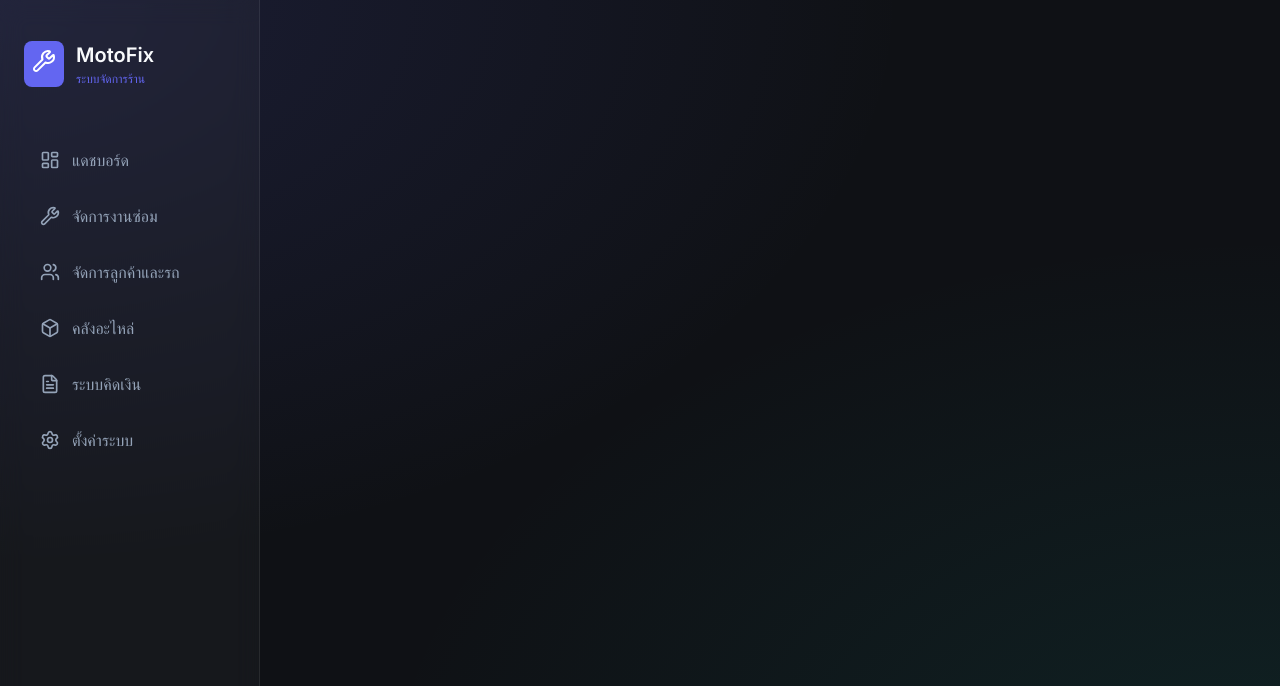
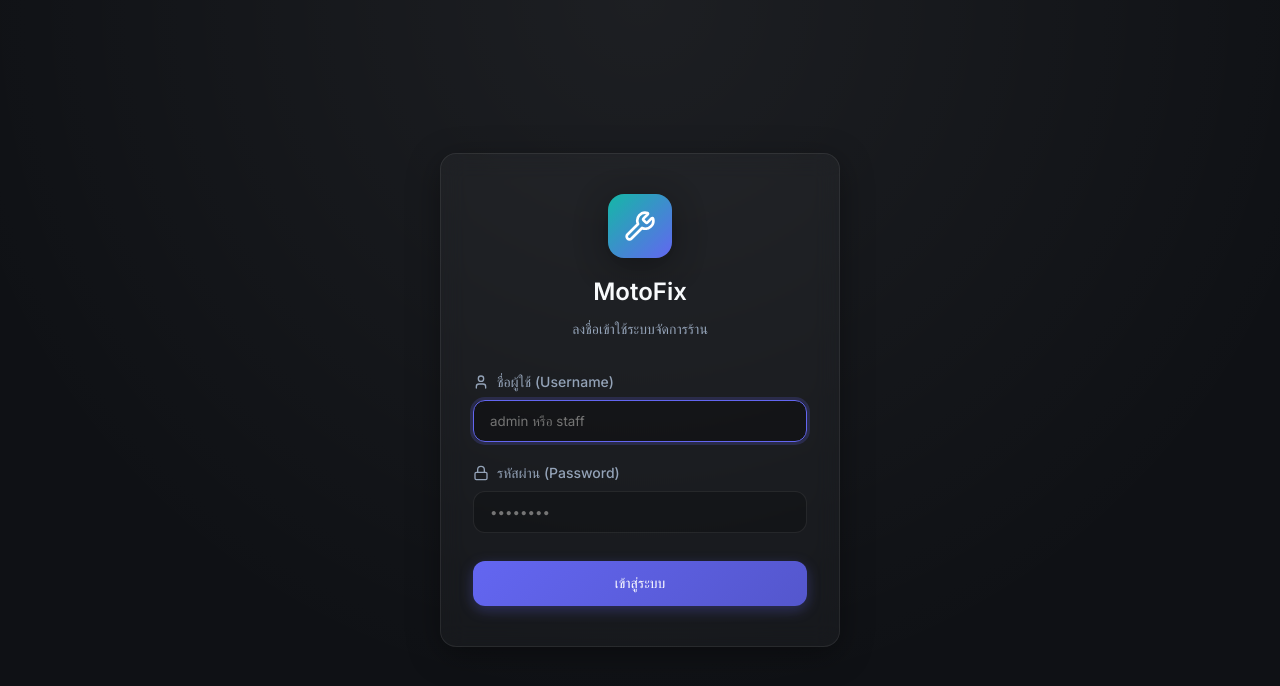
Before and after one commit to nutppp002/Nutracing, a React app: page /login in a window 1280 px wide. Shown: the top 686 px of the page. Built offline with nearby package versions, Linux system fonts and the light colour scheme; no server answers; the HTML template or start-up script is replaced by a standard one.

Commit message:
feat: add user login and role-based access control

```diff
--- a/src/App.jsx
+++ b/src/App.jsx
@@ -1,5 +1,8 @@
-import { BrowserRouter as Router, Routes, Route } from 'react-router-dom';
+import { BrowserRouter as Router, Routes, Route, Navigate } from 'react-router-dom';
 import './index.css';
+import { useEffect } from 'react';
+import { useLocalStorage } from './hooks/useLocalStorage';
+import { AuthProvider, useAuth } from './contexts/AuthContext';
 
 // Layout
 import { Sidebar } from './components/Sidebar';
@@ -10,16 +13,24 @@ import { Dashboard } from './pages/Dashboard';
 import { Jobs } from './pages/Jobs';
 import { Inventory } from './pages/Inventory';
 import { Customers } from './pages/Customers';
-
-// Dummy Pages (to be implemented)
-
 import { Billing } from './pages/Billing';
 import { Settings } from './pages/Settings';
+import { Login } from './pages/Login';
 
-import { useEffect } from 'react';
-import { useLocalStorage } from './hooks/useLocalStorage';
+const ProtectedRoute = ({ children, allowedRoles }) => {
+  const { currentUser } = useAuth();
 
-function App() {
+  if (!currentUser) return <Navigate to="/login" replace />;
+
+  if (allowedRoles && !allowedRoles.includes(currentUser.role)) {
+    return <Navigate to="/" replace />; // Redirect to dashboard if not allowed
+  }
+
+  return children;
+};
+
+const AppContent = () => {
+  const { currentUser } = useAuth();
   const [settings] = useLocalStorage('motofix_settings', { themeColor: '#6366f1' });
 
   useEffect(() => {
@@ -29,22 +40,46 @@ function App() {
     }
   }, [settings?.themeColor]);
 
+  if (!currentUser) {
     return (
-    <Router>
+      <Routes>
+        <Route path="/login" element={<Login />} />
+        <Route path="*" element={<Navigate to="/login" replace />} />
+      </Routes>
+    );
+  }
+
+  return (
     <div className="app-container">
       <Sidebar />
       <main className="main-content">
         <Routes>
-            <Route path="/" element={<Dashboard />} />
-            <Route path="/jobs" element={<Jobs />} />
-            <Route path="/customers" element={<Customers />} />
-            <Route path="/inventory" element={<Inventory />} />
-            <Route path="/billing" element={<Billing />} />
-            <Route path="/settings" element={<Settings />} />
+          <Route path="/login" element={<Navigate to="/" replace />} />
+
+          {/* Accessible by everyone */}
+          <Route path="/" element={<ProtectedRoute><Dashboard /></ProtectedRoute>} />
+          <Route path="/jobs" element={<ProtectedRoute><Jobs /></ProtectedRoute>} />
+          <Route path="/customers" element={<ProtectedRoute><Customers /></ProtectedRoute>} />
+          <Route path="/inventory" element={<ProtectedRoute><Inventory /></ProtectedRoute>} />
+
+          {/* Accessible by admin only */}
+          <Route path="/billing" element={<ProtectedRoute allowedRoles={['admin']}><Billing /></ProtectedRoute>} />
+          <Route path="/settings" element={<ProtectedRoute allowedRoles={['admin']}><Settings /></ProtectedRoute>} />
+
+          <Route path="*" element={<Navigate to="/" replace />} />
         </Routes>
       </main>
     </div>
+  );
+};
+
+function App() {
+  return (
+    <AuthProvider>
+      <Router>
+        <AppContent />
       </Router>
+    </AuthProvider>
   );
 }
 
--- a/src/components/Sidebar.jsx
+++ b/src/components/Sidebar.jsx
@@ -1,21 +1,24 @@
 import { Link, useLocation } from 'react-router-dom';
-import { LayoutDashboard, Wrench, Users, Box, FileText, Settings } from 'lucide-react';
+import { LayoutDashboard, Wrench, Users, Box, FileText, Settings, LogOut } from 'lucide-react';
 import { useLocalStorage } from '../hooks/useLocalStorage';
+import { useAuth } from '../contexts/AuthContext';
 
 export const Sidebar = () => {
   const location = useLocation();
   const [settings] = useLocalStorage('motofix_settings', { storeName: 'MotoFix' });
+  const { currentUser, logout } = useAuth();
+
   const navItems = [
-    { name: 'แดชบอร์ด', path: '/', icon: <LayoutDashboard size={20} /> },
-    { name: 'จัดการงานซ่อม', path: '/jobs', icon: <Wrench size={20} /> },
-    { name: 'จัดการลูกค้าและรถ', path: '/customers', icon: <Users size={20} /> },
-    { name: 'คลังอะไหล่', path: '/inventory', icon: <Box size={20} /> },
-    { name: 'ระบบคิดเงิน', path: '/billing', icon: <FileText size={20} /> },
-    { name: 'ตั้งค่าระบบ', path: '/settings', icon: <Settings size={20} /> },
-  ];
+    { name: 'แดชบอร์ด', path: '/', icon: <LayoutDashboard size={20} />, roles: ['admin', 'user'] },
+    { name: 'จัดการงานซ่อม', path: '/jobs', icon: <Wrench size={20} />, roles: ['admin', 'user'] },
+    { name: 'จัดการลูกค้าและรถ', path: '/customers', icon: <Users size={20} />, roles: ['admin', 'user'] },
+    { name: 'คลังอะไหล่', path: '/inventory', icon: <Box size={20} />, roles: ['admin', 'user'] },
+    { name: 'ระบบคิดเงิน', path: '/billing', icon: <FileText size={20} />, roles: ['admin'] },
+    { name: 'ตั้งค่าระบบ', path: '/settings', icon: <Settings size={20} />, roles: ['admin'] },
+  ].filter(item => item.roles.includes(currentUser?.role));
 
   return (
-    <aside className="sidebar">
+    <aside className="sidebar" style={{ display: 'flex', flexDirection: 'column' }}>
       <div style={{ padding: '1rem 0', marginBottom: '2rem', display: 'flex', alignItems: 'center', gap: '0.75rem' }}>
         <div style={{ background: 'var(--primary)', padding: '0.5rem', borderRadius: '8px' }}>
           <Wrench size={24} color="white" />
@@ -64,6 +67,35 @@ export const Sidebar = () => {
           );
         })}
       </nav>
+
+      <div style={{ marginTop: 'auto', paddingTop: '2rem' }}>
+        <button
+          onClick={logout}
+          style={{
+            display: 'flex',
+            alignItems: 'center',
+            gap: '0.75rem',
+            padding: '0.75rem 1rem',
+            width: '100%',
+            background: 'transparent',
+            color: 'var(--danger)',
+            border: 'none',
+            borderRadius: 'var(--radius-md)',
+            cursor: 'pointer',
+            transition: 'all 0.2s',
+            fontWeight: '500'
+          }}
+          onMouseEnter={(e) => {
+            e.currentTarget.style.background = 'rgba(239, 68, 68, 0.1)';
+          }}
+          onMouseLeave={(e) => {
+            e.currentTarget.style.background = 'transparent';
+          }}
+        >
+          <LogOut size={20} />
+          ออกจากระบบ
+        </button>
+      </div>
     </aside>
   );
 };
--- /dev/null
+++ b/src/contexts/AuthContext.jsx
@@ -0,0 +1,62 @@
+import { createContext, useContext, useState, useEffect } from 'react';
+import { useLocalStorage } from '../hooks/useLocalStorage';
+
+const AuthContext = createContext();
+
+const defaultUsers = [
+  { username: 'admin', password: 'admin123', role: 'admin', name: 'ผู้ดูแลระบบ' },
+  { username: 'staff', password: 'staff123', role: 'user', name: 'พนักงานช่าง' }
+];
+
+export function AuthProvider({ children }) {
+  const [users, setUsers] = useLocalStorage('motofix_users', defaultUsers);
+  const [currentUser, setCurrentUser] = useState(null);
+  const [isLoading, setIsLoading] = useState(true);
+
+  useEffect(() => {
+    // Load session from purely local browser storage (NOT synced to server)
+    const savedSession = window.localStorage.getItem('motofix_local_session');
+    if (savedSession) {
+      try {
+        const user = JSON.parse(savedSession);
+        // Verify user still exists in synced users list
+        const isValid = users.some(u => u.username === user.username && u.password === user.password);
+        if (isValid) {
+          setCurrentUser(user);
+        } else {
+          window.localStorage.removeItem('motofix_local_session');
+        }
+      } catch (e) {
+        console.error(e);
+      }
+    }
+    setIsLoading(false);
+  }, [users]);
+
+  const login = (username, password) => {
+    const user = users.find(u => u.username === username && u.password === password);
+    if (user) {
+      setCurrentUser(user);
+      window.localStorage.setItem('motofix_local_session', JSON.stringify(user));
+      return { success: true };
+    }
+    return { success: false, message: 'ชื่อผู้ใช้ หรือ รหัสผ่านไม่ถูกต้อง' };
+  };
+
+  const logout = () => {
+    setCurrentUser(null);
+    window.localStorage.removeItem('motofix_local_session');
+  };
+
+  if (isLoading) return null;
+
+  return (
+    <AuthContext.Provider value={{ currentUser, login, logout, users, setUsers }}>
+      {children}
+    </AuthContext.Provider>
+  );
+}
+
+export function useAuth() {
+  return useContext(AuthContext);
+}
--- /dev/null
+++ b/src/pages/Login.jsx
@@ -0,0 +1,115 @@
+import { useState } from 'react';
+import { useAuth } from '../contexts/AuthContext';
+import { useLocalStorage } from '../hooks/useLocalStorage';
+import { Wrench, Lock, User, AlertCircle } from 'lucide-react';
+
+export const Login = () => {
+  const { login } = useAuth();
+  const [settings] = useLocalStorage('motofix_settings', { storeName: 'MotoFix', themeColor: '#6366f1' });
+
+  const [username, setUsername] = useState('');
+  const [password, setPassword] = useState('');
+  const [error, setError] = useState('');
+
+  const handleSubmit = (e) => {
+    e.preventDefault();
+    setError('');
+
+    if (!username || !password) {
+      setError('กรุณากรอกข้อมูลให้ครบถ้วน');
+      return;
+    }
+
+    const result = login(username, password);
+    if (!result.success) {
+      setError(result.message);
+    }
+  };
+
+  return (
+    <div style={{
+      minHeight: '100vh',
+      display: 'flex',
+      alignItems: 'center',
+      justifyContent: 'center',
+      background: 'var(--bg-dark)',
+      backgroundImage: 'radial-gradient(circle at 50% 0%, var(--bg-panel-hover), transparent 70%)',
+      padding: '1rem'
+    }}>
+      <div className="glass-panel animate-fade-in" style={{ width: '100%', maxWidth: '400px', padding: '2.5rem 2rem' }}>
+
+        <div style={{ textAlign: 'center', marginBottom: '2rem' }}>
+          <div style={{
+            width: '64px',
+            height: '64px',
+            background: 'linear-gradient(135deg, var(--accent), var(--primary))',
+            borderRadius: '16px',
+            display: 'flex',
+            alignItems: 'center',
+            justifyContent: 'center',
+            margin: '0 auto 1rem',
+            boxShadow: 'var(--shadow-glass)'
+          }}>
+            <Wrench size={32} color="white" />
+          </div>
+          <h1 style={{ fontSize: '1.5rem', marginBottom: '0.5rem', color: 'var(--text-main)' }}>
+            {settings?.storeName || 'MotoFix'}
+          </h1>
+          <p style={{ color: 'var(--text-muted)', fontSize: '0.875rem' }}>ลงชื่อเข้าใช้ระบบจัดการร้าน</p>
+        </div>
+
+        {error && (
+          <div style={{
+            background: 'rgba(239, 68, 68, 0.1)',
+            border: '1px solid rgba(239, 68, 68, 0.2)',
+            color: 'var(--danger)',
+            padding: '0.75rem 1rem',
+            borderRadius: '8px',
+            marginBottom: '1.5rem',
+            display: 'flex',
+            alignItems: 'center',
+            gap: '0.5rem',
+            fontSize: '0.875rem'
+          }}>
+            <AlertCircle size={16} />
+            {error}
+          </div>
+        )}
+
+        <form onSubmit={handleSubmit} style={{ display: 'flex', flexDirection: 'column', gap: '1.25rem' }}>
+          <div className="form-group" style={{ marginBottom: 0 }}>
+            <label className="form-label" style={{ display: 'flex', alignItems: 'center', gap: '0.5rem' }}>
+              <User size={16} /> ชื่อผู้ใช้ (Username)
+            </label>
+            <input
+              type="text"
+              className="form-control"
+              value={username}
+              onChange={(e) => setUsername(e.target.value)}
+              placeholder="admin หรือ staff"
+              autoFocus
+            />
+          </div>
+
+          <div className="form-group" style={{ marginBottom: 0 }}>
+            <label className="form-label" style={{ display: 'flex', alignItems: 'center', gap: '0.5rem' }}>
+              <Lock size={16} /> รหัสผ่าน (Password)
+            </label>
+            <input
+              type="password"
+              className="form-control"
+              value={password}
+              onChange={(e) => setPassword(e.target.value)}
+              placeholder="••••••••"
+            />
+          </div>
+
+          <button type="submit" className="btn btn-primary" style={{ width: '100%', padding: '0.875rem', marginTop: '0.5rem', justifyContent: 'center' }}>
+            เข้าสู่ระบบ
+          </button>
+        </form>
+
+      </div>
+    </div>
+  );
+};
```
Also changed, not shown: src/components/Header.jsx (+10 -7 lines), 2 other files (tests, documents, lock files or other folders). Lines whose indentation alone changed are shown as unchanged.
